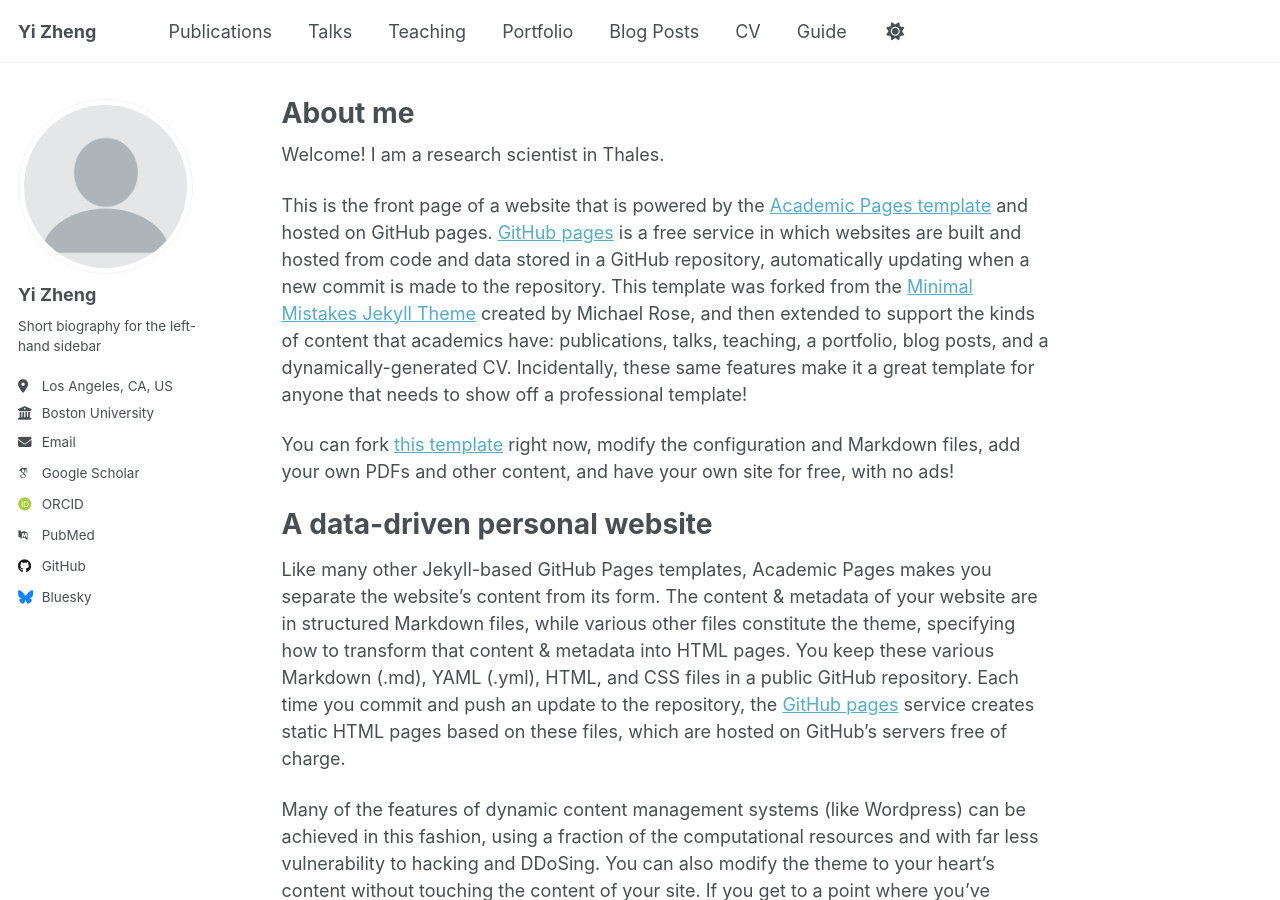
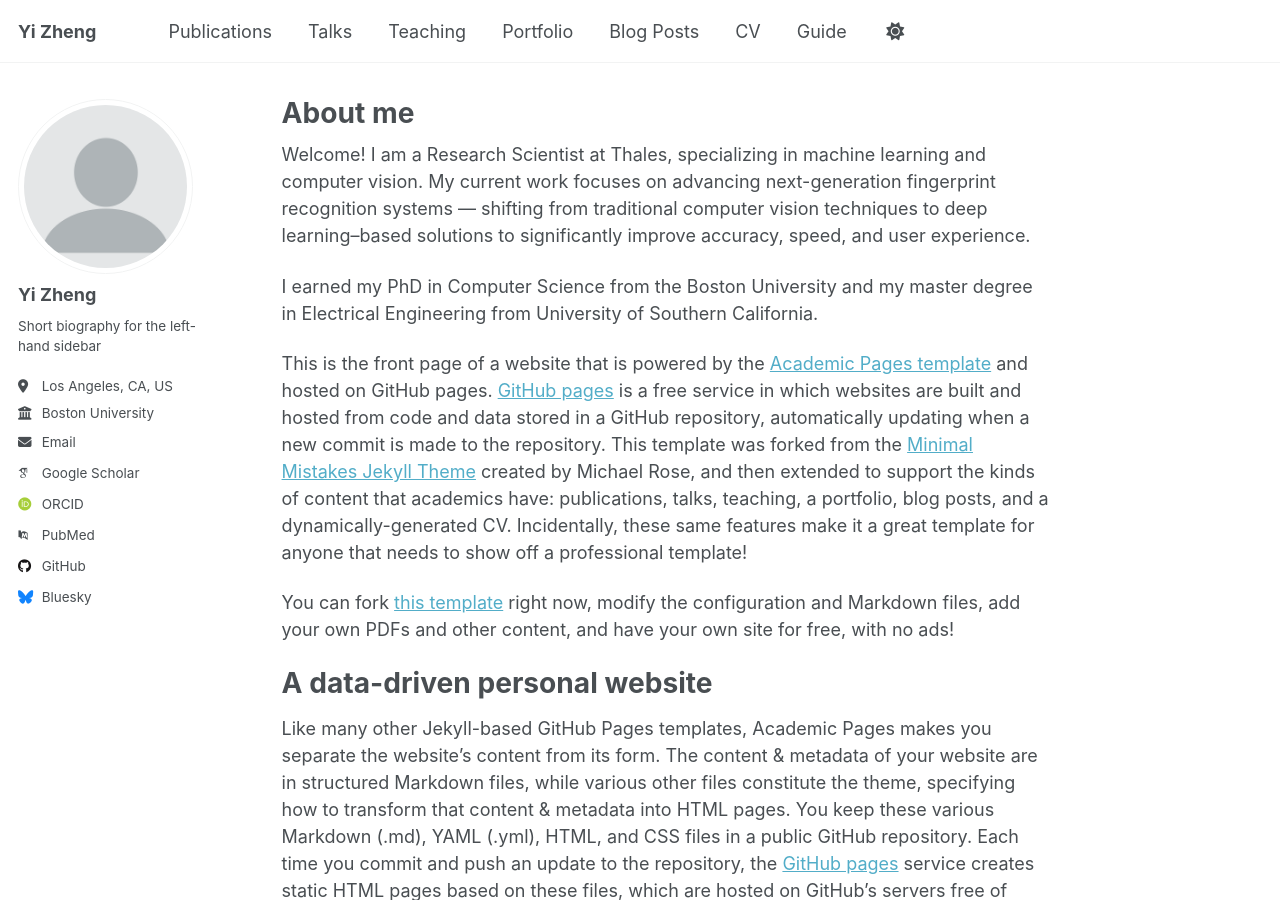
Before and after one commit to GSWS/GSWS.github.io, a Jekyll site: the page built from _pages/about.md, in a window 1280 px wide and 900 px high. Built offline with Jekyll 4.4.1, drawn with Linux system fonts in a browser that asks for light colours; some web fonts are replaced; a script that is not in the unit is left out.

Commit message:
Update about.md

```diff
--- a/_pages/about.md
+++ b/_pages/about.md
@@ -7,7 +7,10 @@
   - /about.html
 ---
 
-Welcome! I am a research scientist in Thales.
+Welcome! I am a Research Scientist at Thales, specializing in machine learning and computer vision. My current work focuses on advancing next-generation fingerprint recognition systems — shifting from traditional computer vision techniques to deep learning–based solutions to significantly improve accuracy, speed, and user experience.
+
+I earned my PhD in Computer Science from the Boston University and my master degree in Electrical Engineering from University of Southern California.
+
 
 This is the front page of a website that is powered by the [Academic Pages template](https://github.com/academicpages/academicpages.github.io) and hosted on GitHub pages. [GitHub pages](https://pages.github.com) is a free service in which websites are built and hosted from code and data stored in a GitHub repository, automatically updating when a new commit is made to the repository. This template was forked from the [Minimal Mistakes Jekyll Theme](https://mmistakes.github.io/minimal-mistakes/) created by Michael Rose, and then extended to support the kinds of content that academics have: publications, talks, teaching, a portfolio, blog posts, and a dynamically-generated CV. Incidentally, these same features make it a great template for anyone that needs to show off a professional template!
 
```
